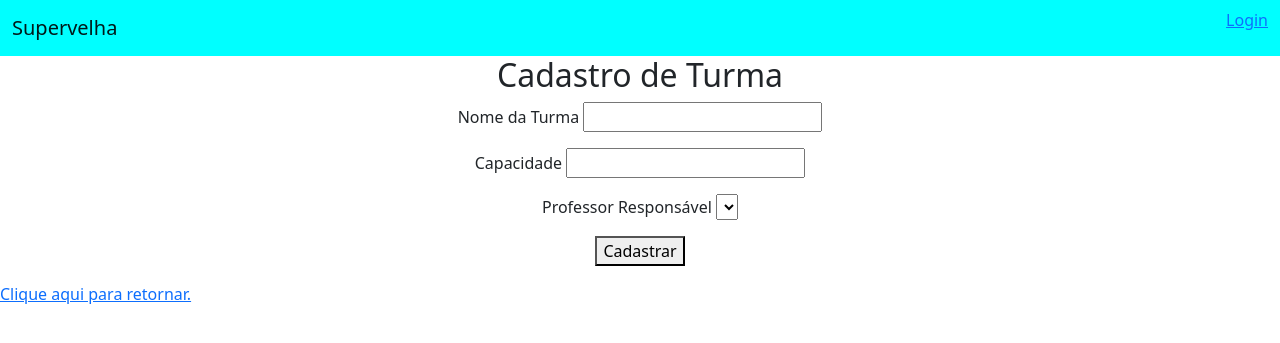
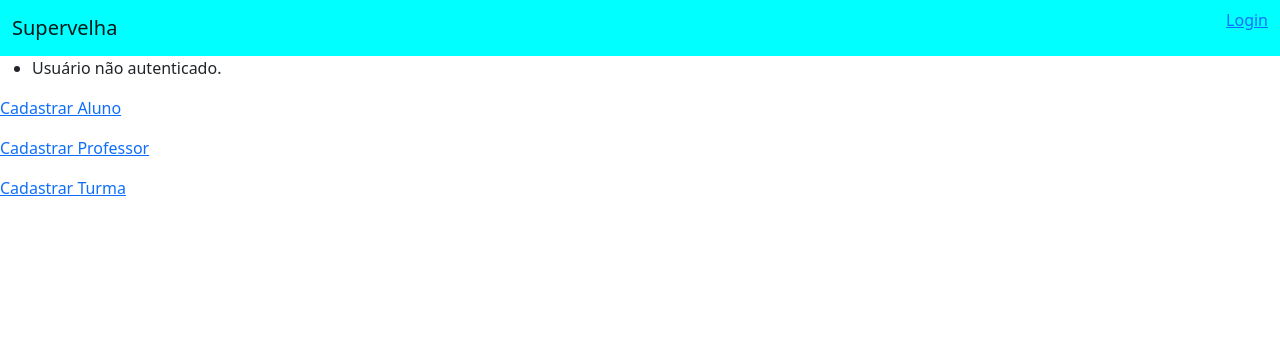
Before and after one commit to virocha11/Supervelha-SPA, a Django app: page /turma/cadastrar/ in a window 1280 px wide. Shown: the top 343 px of the page. Run offline with Django 5.2, Linux system fonts and the light colour scheme; data that the repository does not hold is empty.

Commit message:
Criar Turma

```diff
--- a/back_end/turma/templates/registration/cadastrar_turma.html
+++ b/back_end/turma/templates/registration/cadastrar_turma.html
@@ -7,13 +7,13 @@
         <h2>Cadastro de Turma</h2>
         <p>Nome da Turma <input name="nome" type="text"></p>
         <p>Capacidade <input name="capacidade" type="number"></p>
-        <p>Professor Responsável
+        <!-- <p>Professor Responsável
             <select name="ra_professor">
                 {% for professor in professores %}
                     <option value="{{ professor.id }}">{{ professor.username }}</option>
                 {% endfor %}
             </select>
-        </p>
+        </p> -->
         <p><button type="submit">Cadastrar</button></p>
     </div>
 </form>
--- a/back_end/turma/views.py
+++ b/back_end/turma/views.py
@@ -10,18 +10,25 @@ from .models import Turma
 #     return HttpResponse('Hello!')
 
 def cadastrar_turma(request: HttpRequest):
+    if request.method == 'GET':
+        if request.user.is_authenticated:
+            if request.user.groups.get().name == 'Professor':
+                return render(request, 'registration/cadastrar_turma.html')
+            else:
+                messages.add_message(request, messages.ERROR, 'Permissão negada.')
+                return render(request, 'registration/home.html')
+        else:
+            messages.add_message(request, messages.ERROR, 'Usuário não autenticado.')
+            return render(request, 'registration/home.html')
+
     if request.method == 'POST': # se for envio de formulário
         nome = request.POST.get('nome') # pegando os valores passados etc tal
         capacidade = request.POST.get('capacidade')
-        ra_professor = request.POST.get('ra_professor')
-        quantidade_alunos = request.POST.get('quantidade_alunos')
-
-        professor_responsavel = User.objects.get(id=ra_professor) # recupera o professor responsável baseado no id do formulario
-
+        quantidade_alunos = 0
+        professor_responsavel = User.objects.get(id=request.user.id) # recupera o professor responsável baseado no id do formulario
         # cria nova turma se deus quiser com os valores pegos do get
         nova_turma = Turma.objects.create(nome=nome, capacidade=capacidade, ra_professor=professor_responsavel, quantidade_alunos=quantidade_alunos)
-
         messages.add_message(request, messages.SUCCESS, f'Turma "{nova_turma.nome}" cadastrada com sucesso. O código dela é "{nova_turma.codigo}"!') # retorna pro ''front''
 
-    professores = User.objects.filter(groups__name='Professor')  # filtra apenas professores naquele campinho pra pessoa escolher
-    return render(request, 'registration/cadastrar_turma.html', {'professores': professores}) # retorna essa listinha
+    # professores = User.objects.filter(groups__name='Professor')  # filtra apenas professores naquele campinho pra pessoa escolher
+    return render(request, 'registration/cadastrar_turma.html') # retorna essa listinha
```
